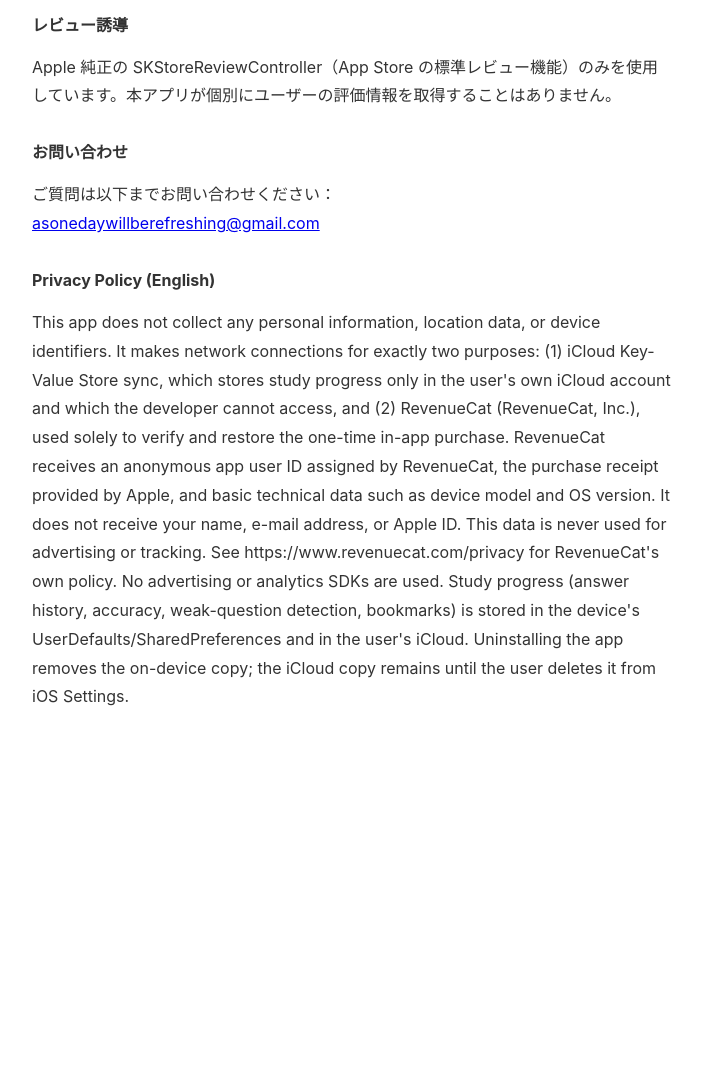
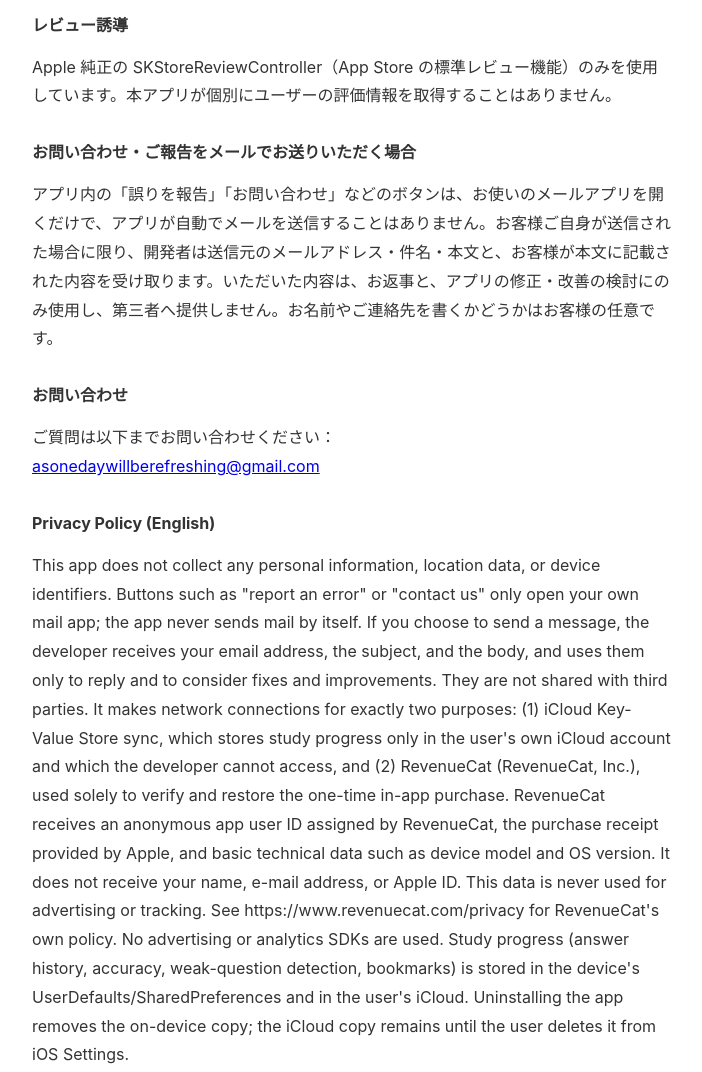
Before and after one commit to takurofukuma/kaikutoku-legal, a plain HTML site: page privacy.html in a window 1280 px wide. Shown: the part 1420-2492 px from the top of the page, without its empty margins (288-990 px from the left). Before the commit the page ends 2171 px from the top, so only its background shows below. Drawn offline with Linux system fonts and the light colour scheme.

Commit message:
メールでのご報告・お問い合わせで開発者が受け取る情報を明記する
アプリ内の「誤りを報告」「お問い合わせ」「受験結果を知らせる」は mailto を開くだけで
自動送信はしないが、利用者が送れば送信元アドレス・件名・本文が開発者に届く。
これまで「個人情報を取得しません」としか書いておらず、アプリによる自動収集と、
利用者が自分で送ったメールの受領が区別できなかった。

課金まわりの「氏名・メールアドレス等を開発者が受け取ることはありません」は
その文脈では正しいので、そのまま残して別の節として足している。

Co-Authored-By: Claude Opus 5 (1M context) <noreply@anthropic.com>

```diff
--- a/privacy.html
+++ b/privacy.html
@@ -22,7 +22,7 @@
   <h1>プライバシーポリシー</h1>
   <p>アプリ名：二海特・航空特 合格対策<br>
   開発者：KawaApp Studio<br>
-  最終更新：2026年8月31日</p>
+  最終更新：2026年9月14日</p>
 
   <h2>開発者による情報収集</h2>
   <p>本アプリは、ユーザーの個人情報・位置情報・端末識別情報・その他いかなる個人データも開発者側に収集することはありません。</p>
@@ -54,11 +54,14 @@ Apple から渡される<strong>購入履歴（レシート）</strong>、端末
 <h2>レビュー誘導</h2>
   <p>Apple 純正の SKStoreReviewController（App Store の標準レビュー機能）のみを使用しています。本アプリが個別にユーザーの評価情報を取得することはありません。</p>
 
+  <h2>お問い合わせ・ご報告をメールでお送りいただく場合</h2>
+  <p>アプリ内の「誤りを報告」「お問い合わせ」などのボタンは、お使いのメールアプリを開くだけで、アプリが自動でメールを送信することはありません。お客様ご自身が送信された場合に限り、開発者は送信元のメールアドレス・件名・本文と、お客様が本文に記載された内容を受け取ります。いただいた内容は、お返事と、アプリの修正・改善の検討にのみ使用し、第三者へ提供しません。お名前やご連絡先を書くかどうかはお客様の任意です。</p>
+
   <h2>お問い合わせ</h2>
   <p>ご質問は以下までお問い合わせください：<br>
   <a href="mailto:asonedaywillberefreshing@gmail.com">asonedaywillberefreshing@gmail.com</a></p>
 
   <h2>Privacy Policy (English)</h2>
-  <p>This app does not collect any personal information, location data, or device identifiers. It makes network connections for exactly two purposes: (1) iCloud Key-Value Store sync, which stores study progress only in the user's own iCloud account and which the developer cannot access, and (2) RevenueCat (RevenueCat, Inc.), used solely to verify and restore the one-time in-app purchase. RevenueCat receives an anonymous app user ID assigned by RevenueCat, the purchase receipt provided by Apple, and basic technical data such as device model and OS version. It does not receive your name, e-mail address, or Apple ID. This data is never used for advertising or tracking. See https://www.revenuecat.com/privacy for RevenueCat's own policy. No advertising or analytics SDKs are used. Study progress (answer history, accuracy, weak-question detection, bookmarks) is stored in the device's UserDefaults/SharedPreferences and in the user's iCloud. Uninstalling the app removes the on-device copy; the iCloud copy remains until the user deletes it from iOS Settings.</p>
+  <p>This app does not collect any personal information, location data, or device identifiers. Buttons such as "report an error" or "contact us" only open your own mail app; the app never sends mail by itself. If you choose to send a message, the developer receives your email address, the subject, and the body, and uses them only to reply and to consider fixes and improvements. They are not shared with third parties. It makes network connections for exactly two purposes: (1) iCloud Key-Value Store sync, which stores study progress only in the user's own iCloud account and which the developer cannot access, and (2) RevenueCat (RevenueCat, Inc.), used solely to verify and restore the one-time in-app purchase. RevenueCat receives an anonymous app user ID assigned by RevenueCat, the purchase receipt provided by Apple, and basic technical data such as device model and OS version. It does not receive your name, e-mail address, or Apple ID. This data is never used for advertising or tracking. See https://www.revenuecat.com/privacy for RevenueCat's own policy. No advertising or analytics SDKs are used. Study progress (answer history, accuracy, weak-question detection, bookmarks) is stored in the device's UserDefaults/SharedPreferences and in the user's iCloud. Uninstalling the app removes the on-device copy; the iCloud copy remains until the user deletes it from iOS Settings.</p>
 </body>
 </html>
```
